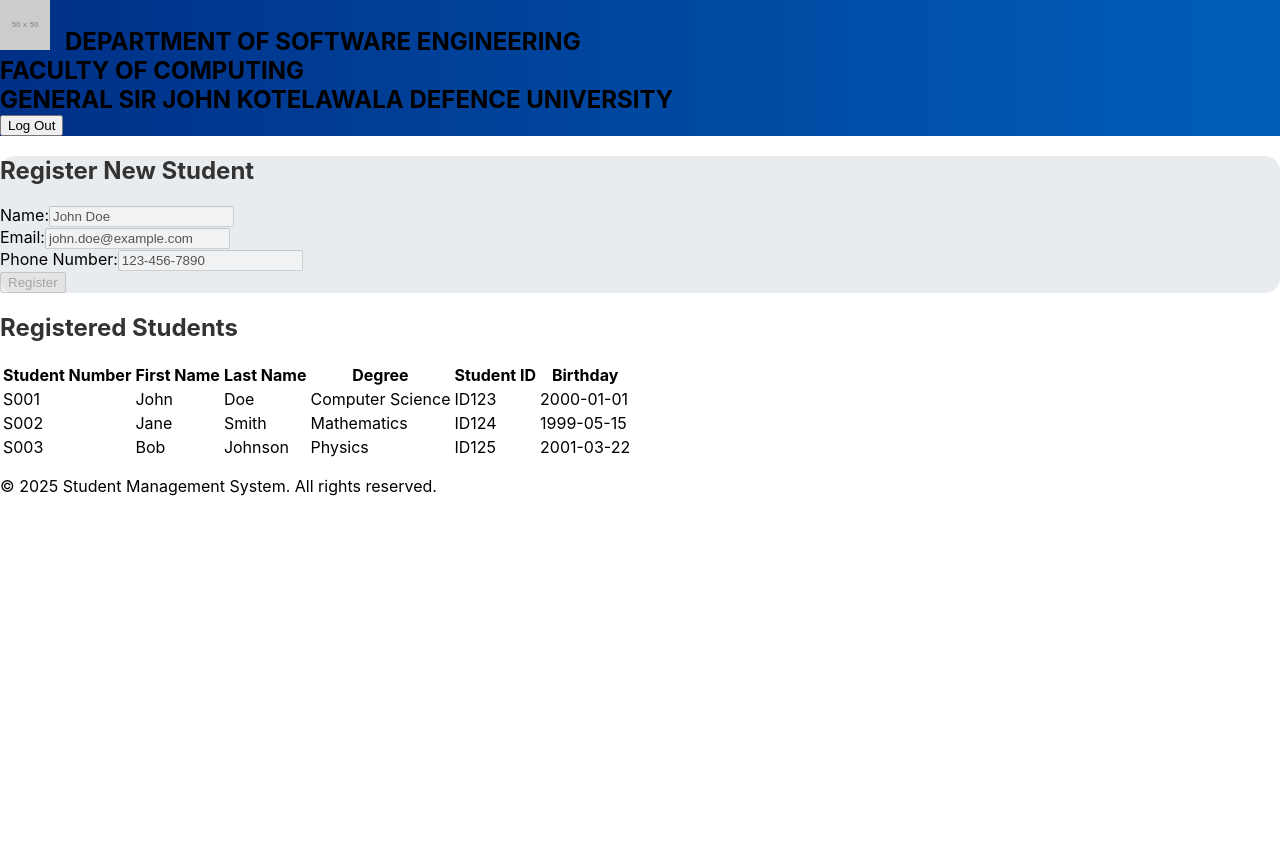
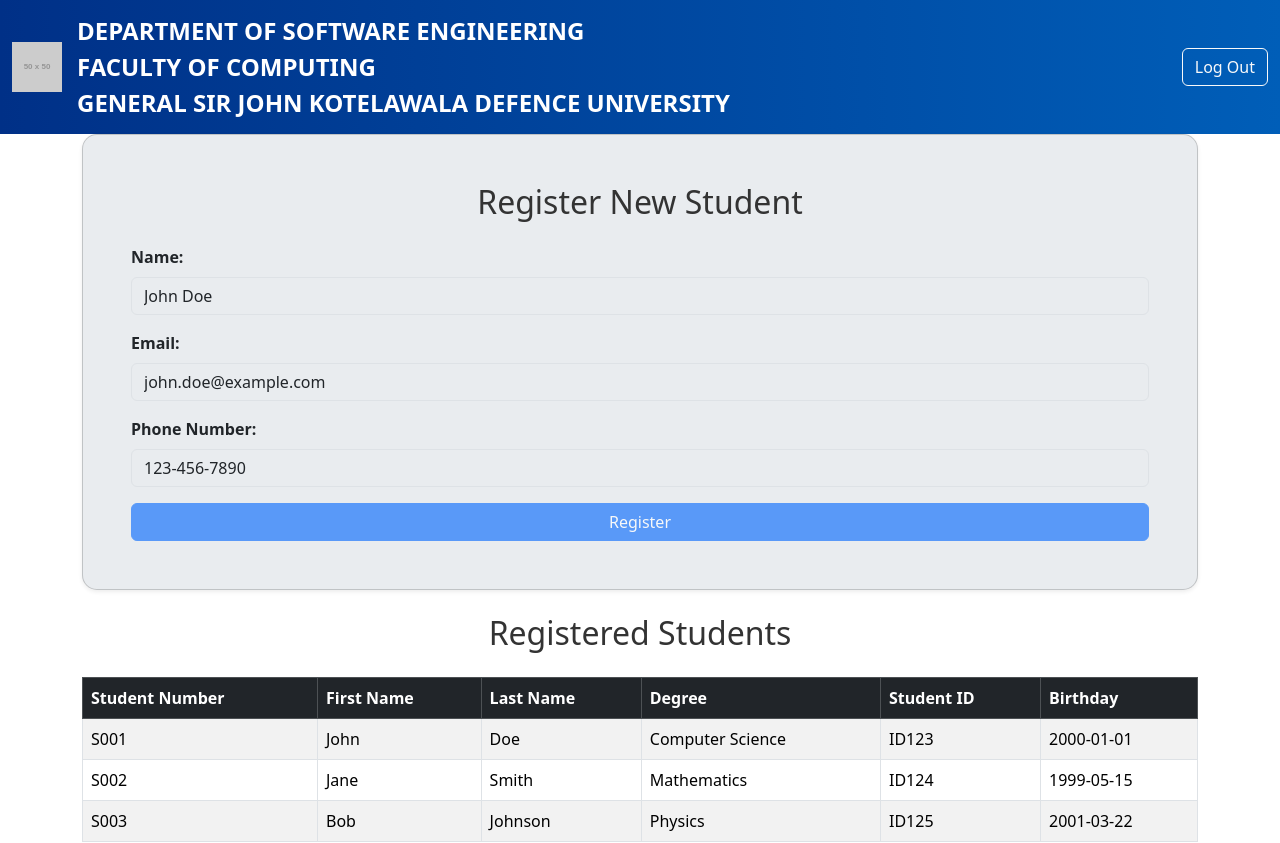
Before and after one commit to SkWeli/Student-Management-System-SMS-, a React (Create React App) app: page / in a window 1280 px wide. Shown: the top 843 px of the page. Before the commit the page ends 800 px from the top, so only its background shows below. Built offline with nearby package versions, Linux system fonts and the light colour scheme.

Commit message:
bootstrap added, router added

```diff
--- a/package.json
+++ b/package.json
@@ -7,9 +7,11 @@
     "@testing-library/jest-dom": "^6.6.3",
     "@testing-library/react": "^16.2.0",
     "@testing-library/user-event": "^13.5.0",
+    "bootstrap": "^5.3.3",
     "react": "^19.0.0",
     "react-dom": "^19.0.0",
     "react-icons": "^5.5.0",
+    "react-router-dom": "^7.4.0",
     "react-scripts": "5.0.1",
     "reacticons": "^0.0.1",
     "web-vitals": "^2.1.4"
--- a/src/components/header/Header.jsx
+++ b/src/components/header/Header.jsx
@@ -19,7 +19,7 @@
         </div>
         <div className="ms-auto">
           <button className="btn btn-outline-light">
-            <i className="bi bi-box-arrow-right me-2"></i>Log Out
+            Log Out
           </button>
         </div>
       </div>
--- a/src/index.js
+++ b/src/index.js
@@ -3,6 +3,8 @@
 import './index.css';
 import App from './App';
 import reportWebVitals from './reportWebVitals';
+import 'bootstrap/dist/css/bootstrap.min.css';
+
 
 const root = ReactDOM.createRoot(document.getElementById('root'));
 root.render(
```
Also changed, not shown: 1 other file (tests, documents, lock files or other folders).
